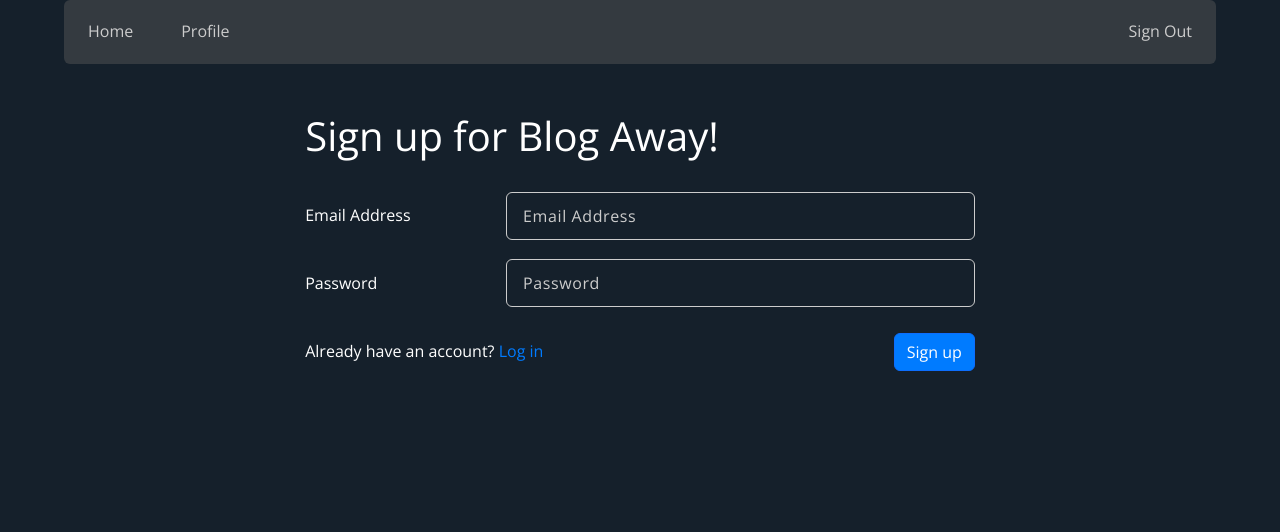
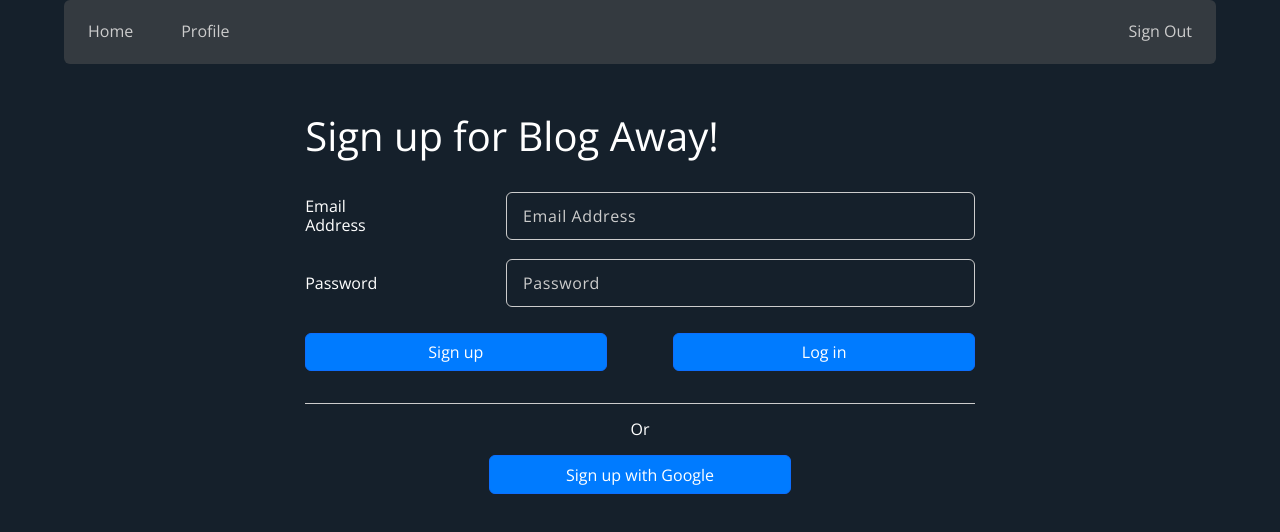
Before and after one commit to shiragin/blog-away, a React (Create React App) app: page /signup in a window 1280 px wide. Shown: the top 532 px of the page. Built offline with nearby package versions, Linux system fonts and the light colour scheme; no server answers.

Commit message:
Add sign in with google

```diff
--- a/src/App.js
+++ b/src/App.js
@@ -9,7 +9,7 @@ import Signup from './pages/Signup';
 import { collection, addDoc } from 'firebase/firestore';
 import { db } from './lib/Firebase';
 import { auth } from './lib/Firebase';
-import { getAuth, signOut, onAuthStateChanged } from 'firebase/auth';
+import { onAuthStateChanged } from 'firebase/auth';
 
 function App() {
   // States & variables
@@ -73,8 +73,7 @@ function App() {
           <Route path="/" element={<Home />} />
           <Route path="/login" element={<Login />} />
           <Route path="/signup" element={<Signup />} />
-          {/* <Route path="/home" element={<Home />} /> */}
-          <Route path="profile" element={<Profile />} />
+          <Route path="/profile" element={<Profile />} />
         </Routes>
       </BrowserRouter>
     </MainContext.Provider>
--- a/src/Components/Login/Login.css
+++ b/src/Components/Login/Login.css
@@ -1,6 +1,7 @@
 .login-container {
   min-width: 60%;
 }
+
 .login-form {
   background-color: var(--dark);
   color: var(--white);
@@ -18,6 +19,7 @@
 .email-label,
 .password-label {
   margin: 0;
+  width: 5rem;
 }
 
 .email-input,
@@ -50,9 +52,9 @@
 
 .login-submit-button {
   width: fit-content;
-  align-self: flex-end;
+  /* align-self: flex-end; */
   height: 2.4rem;
-  min-width: 5rem;
+  min-width: 45%;
   background-color: var(--blue);
 }
 
@@ -60,11 +62,30 @@
   margin-top: 1.6rem;
 }
 
-.login-link a {
-  color: var(--blue);
+.login-link,
+.login-link:visited {
+  /* margin-top: 0.6rem; */
+  justify-self: flex-end;
+  text-align: left;
+  color: (--white);
+  width: 40%;
+  text-decoration: none;
+}
+
+.login-submit-button a,
+.login-submit-button a:visited {
+  color: var(--white);
   text-decoration: none;
 }
 
 .login-link a:hover {
   color: var(--white);
 }
+
+.sign-google {
+  margin: 2rem 0;
+  border-top: 1px solid #ccc;
+}
+.sign-google div {
+  margin: 1rem;
+}
--- a/src/Components/Login/LoginForm.js
+++ b/src/Components/Login/LoginForm.js
@@ -1,9 +1,18 @@
-import { NavLink } from 'react-router-dom';
+import { NavLink, useNavigate } from 'react-router-dom';
 import Form from 'react-bootstrap/Form';
 import Button from 'react-bootstrap/Button';
 import './Login.css';
 
-function LoginForm({ email, setEmail, password, setPassword, onLogin }) {
+function LoginForm({
+  email,
+  setEmail,
+  password,
+  setPassword,
+  onLogin,
+  onGoogle,
+}) {
+  const navigate = useNavigate();
+
   return (
     <div className="login-container">
       <h1 className="login-title display-6">Log into your Blog Away!</h1>
@@ -33,15 +42,37 @@ function LoginForm({ email, setEmail, password, setPassword, onLogin }) {
             onChange={(e) => setPassword(e.target.value)}
           />
         </Form.Group>
-
-        <div className="login-links d-flex justify-content-between align-items-center">
+        <div className="login-links">
+          <div className="d-flex justify-content-between">
+            <Button className="login-submit-button" onClick={onLogin}>
+              Log In
+            </Button>
+            <Button
+              className="login-submit-button"
+              onClick={() => navigate('/signup')}
+            >
+              Sign up
+            </Button>
+          </div>
+          <div className="sign-google d-flex flex-column justify-content-center align-items-center">
+            <div>Or</div>
+            <Button
+              className="login-submit-button"
+              type="submit"
+              onClick={onGoogle}
+            >
+              Log in with Google
+            </Button>
+          </div>
+        </div>
+        {/* <div className="login-links d-flex justify-content-between align-items-center">
           <div className="login-link w-50">
             No account yet? <NavLink to="/">Sign up</NavLink>
           </div>
           <Button className="login-submit-button" onClick={onLogin}>
             Login
           </Button>
-        </div>
+        </div> */}
       </Form>
     </div>
   );
--- a/src/Components/Login/SignupForm.js
+++ b/src/Components/Login/SignupForm.js
@@ -1,9 +1,17 @@
-import { NavLink } from 'react-router-dom';
+import { NavLink, useNavigate } from 'react-router-dom';
 import Form from 'react-bootstrap/Form';
 import Button from 'react-bootstrap/Button';
 import './Login.css';
 
-function SignupForm({ email, password, setEmail, setPassword, onSubmit }) {
+function SignupForm({
+  email,
+  password,
+  setEmail,
+  setPassword,
+  onSubmit,
+  onGoogle,
+}) {
+  const navigate = useNavigate();
   return (
     <div className="login-container">
       <h1 className="login-title display-6">Sign up for Blog Away!</h1>
@@ -32,17 +40,32 @@ function SignupForm({ email, password, setEmail, setPassword, onSubmit }) {
             placeholder="Password"
           />
         </Form.Group>
-        <div className="login-links d-flex justify-content-between align-items-center">
-          <div className="login-link w-50">
-            Already have an account? <NavLink to="/login">Log in</NavLink>
+        <div className="login-links">
+          <div className="d-flex justify-content-between">
+            <Button
+              className="login-submit-button"
+              type="submit"
+              onClick={onSubmit}
+            >
+              Sign up
+            </Button>
+            <Button
+              className="login-submit-button"
+              onClick={() => navigate('/login')}
+            >
+              Log in
+            </Button>
           </div>
-          <Button
-            className="login-submit-button"
-            type="submit"
-            onClick={onSubmit}
-          >
-            Sign up
-          </Button>
+          <div className="sign-google d-flex flex-column justify-content-center align-items-center">
+            <div>Or</div>
+            <Button
+              className="login-submit-button"
+              type="submit"
+              onClick={onGoogle}
+            >
+              Sign up with Google
+            </Button>
+          </div>
         </div>
       </Form>
     </div>
@@ -50,3 +73,36 @@ function SignupForm({ email, password, setEmail, setPassword, onSubmit }) {
 }
 
 export default SignupForm;
+
+{
+  /* <div className="login-links">
+<div className="d-flex justify-content-between">
+  <Form.Label className="email-label">Already signed up?</Form.Label>
+  <div className="buttons-wrapper d-flex gap-1 justify-content-between">
+    <Button
+      className="login-submit-button"
+      onClick={() => navigate('/login')}
+    >
+      Log in
+    </Button>
+    <Button
+      className="login-submit-button"
+      type="submit"
+      onClick={onSubmit}
+    >
+      Sign up
+    </Button>
+  </div>
+</div>
+<div className="sign-google d-flex flex-column justify-content-center align-items-center">
+  <div>Or</div>
+  <Button
+    className="login-submit-button"
+    type="submit"
+    onClick={onGoogle}
+  >
+    Sign up with Google
+  </Button>
+</div>
+</div> */
+}
--- a/src/pages/Home.js
+++ b/src/pages/Home.js
@@ -14,10 +14,6 @@ function Home() {
 
   // Check if user is logged in
   const navigate = useNavigate();
-
-  useEffect(() => {
-    !loggedIn && navigate('/signup');
-  }, [loggedIn]);
 
   useEffect(() => {
     onAuthStateChanged(auth, (user) => {
--- a/src/pages/Login.js
+++ b/src/pages/Login.js
@@ -1,13 +1,29 @@
-import React, { useState } from 'react';
-import { signInWithEmailAndPassword } from 'firebase/auth';
+import React, { useState, useEffect, useContext } from 'react';
+import {
+  signInWithEmailAndPassword,
+  GoogleAuthProvider,
+  signInWithRedirect,
+} from 'firebase/auth';
 import { auth } from '../lib/Firebase';
 import { useNavigate } from 'react-router-dom';
 import LoginForm from '../Components/Login/LoginForm';
+import { MainContext } from '../lib/MainContext';
 
 function Login() {
   const navigate = useNavigate();
   const [email, setEmail] = useState('');
   const [password, setPassword] = useState('');
+  const { loggedIn } = useContext(MainContext);
+  const provider = new GoogleAuthProvider();
+
+  useEffect(() => {
+    loggedIn && navigate('/');
+  }, [loggedIn]);
+
+  function googleHandler(e) {
+    e.preventDefault();
+    signInWithRedirect(auth, provider);
+  }
 
   function LoginHandler(e) {
     e.preventDefault();
@@ -32,6 +48,7 @@ function Login() {
         password={password}
         setPassword={setPassword}
         onLogin={LoginHandler}
+        onGoogle={googleHandler}
       />
     </div>
   );
--- a/src/pages/Profile.js
+++ b/src/pages/Profile.js
@@ -1,5 +1,7 @@
 import React, { useContext, useEffect } from 'react';
 import { useNavigate } from 'react-router-dom';
+import { onAuthStateChanged } from 'firebase/auth';
+import { auth } from '../lib/Firebase';
 import UserName from '../Components/UserName/UserName';
 import { MainContext } from '../lib/MainContext';
 
@@ -9,8 +11,10 @@ function User() {
   const navigate = useNavigate();
 
   useEffect(() => {
-    !loggedIn && navigate('/signup');
-  }, [loggedIn]);
+    onAuthStateChanged(auth, (user) => {
+      !user && navigate('/signup');
+    });
+  }, []);
 
   return (
     <div className="container d-flex flex-column align-items-center my-4">
--- a/src/pages/Signup.js
+++ b/src/pages/Signup.js
@@ -1,14 +1,31 @@
-import React, { useState } from 'react';
-import { NavLink, useNavigate } from 'react-router-dom';
-import { createUserWithEmailAndPassword } from 'firebase/auth';
+import React, { useState, useEffect, useContext } from 'react';
+import { useNavigate } from 'react-router-dom';
+import {
+  createUserWithEmailAndPassword,
+  GoogleAuthProvider,
+  signInWithRedirect,
+} from 'firebase/auth';
 import { auth } from '../lib/Firebase';
 import SignupForm from '../Components/Login/SignupForm';
+import { MainContext } from '../lib/MainContext';
 
 function Signup() {
   const navigate = useNavigate();
 
   const [email, setEmail] = useState('');
   const [password, setPassword] = useState('');
+  const { loggedIn } = useContext(MainContext);
+
+  useEffect(() => {
+    loggedIn && navigate('/');
+  }, [loggedIn]);
+
+  const provider = new GoogleAuthProvider();
+
+  function googleHandler(e) {
+    e.preventDefault();
+    signInWithRedirect(auth, provider);
+  }
 
   async function submitHandler(e) {
     e.preventDefault();
@@ -36,6 +53,7 @@ function Signup() {
         password={password}
         setPassword={setPassword}
         onSubmit={submitHandler}
+        onGoogle={googleHandler}
       />
     </div>
   );
```
